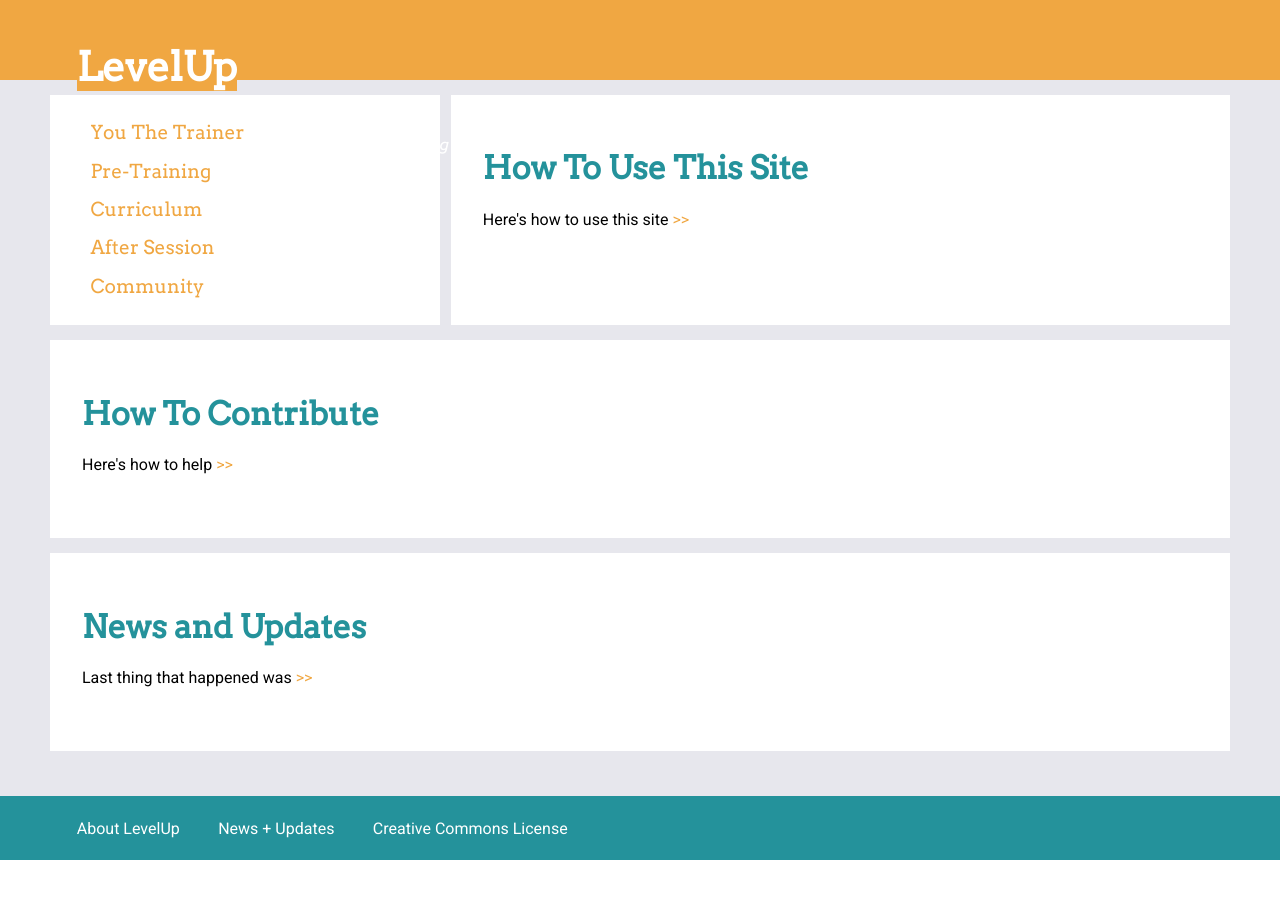
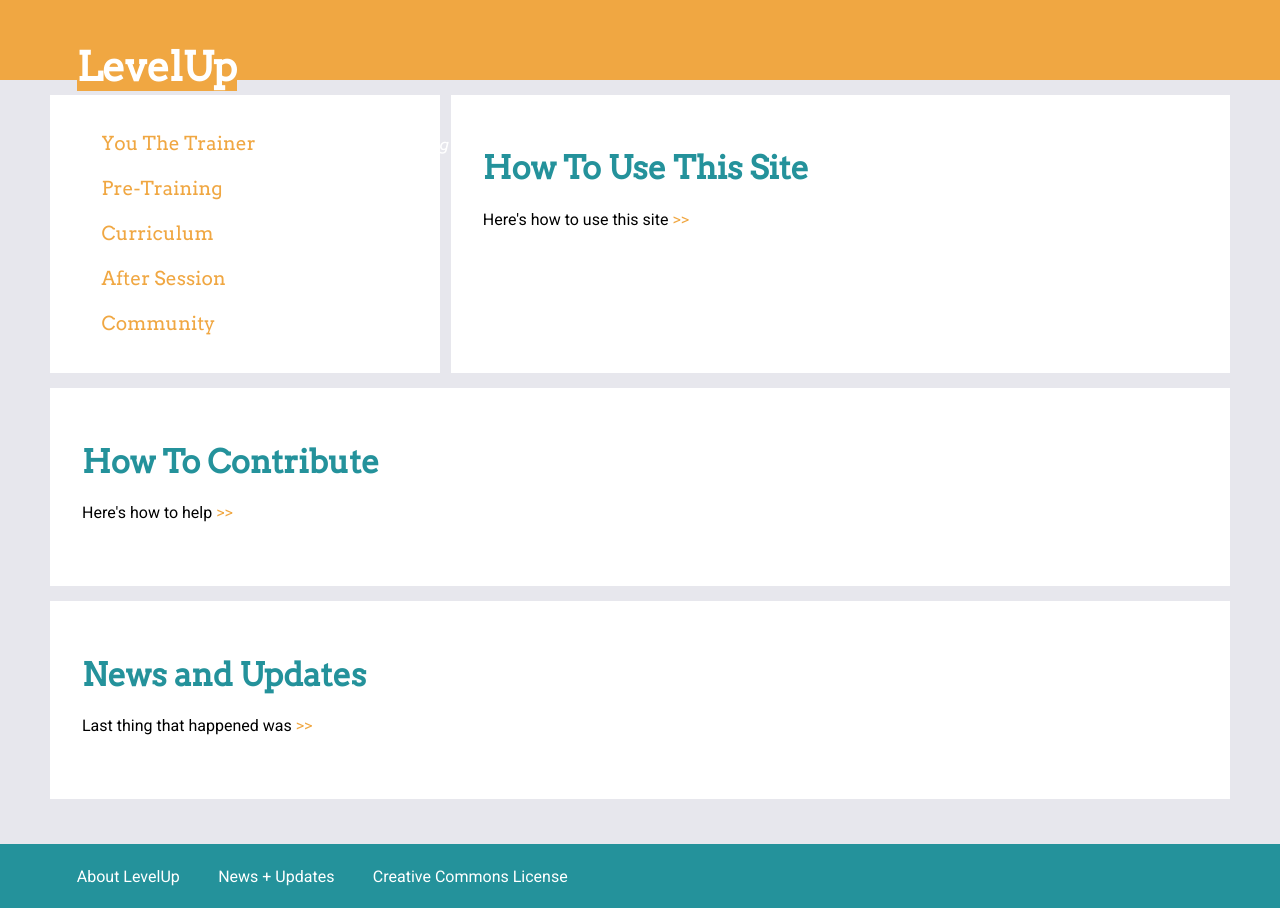
Before and after one commit to levelupcc/level-up, a Jekyll site: the page built from index.html, in a window 1280 px wide. Built offline with Jekyll 4.4.1, drawn with Linux system fonts in a browser that asks for light colours.

Commit message:
fix padding in nav

```diff
--- a/_sass/_core.scss
+++ b/_sass/_core.scss
@@ -97,6 +97,7 @@ h4 { font-size: 1rem; }
 .nav-block {
 	flex-basis: 33%;
 	margin-bottom: 15px;
+	padding: .5rem;
 }
 
 .section-block {
--- a/_sass/_nav.scss
+++ b/_sass/_nav.scss
@@ -17,7 +17,7 @@
 }
 .menu ul {
   position: absolute;
-  top: calc(13.4%);
+  top: calc(13.3%);
   left: calc(35%);
   min-width: 61.3%;
   height: auto;
@@ -27,8 +27,8 @@
 .menu ul > li ul {
   position: relative;
 }
-.menu ul li {
-  padding: .1rem;
+.menu > li {
+  padding: .2rem;
 }
 
 // style
--- a/css/main.css
+++ b/css/main.css
@@ -117,7 +117,8 @@ h4 {
   -webkit-flex-basis: 33%;
       -ms-flex-preferred-size: 33%;
           flex-basis: 33%;
-  margin-bottom: 15px; }
+  margin-bottom: 15px;
+  padding: .5rem; }
 
 .section-block, .section-block_top, .section-block_post {
   -webkit-flex-basis: 100%;
@@ -219,8 +220,8 @@ h4 {
 
 .menu ul {
   position: absolute;
-  top: -webkit-calc(13.4%);
-  top: calc(13.4%);
+  top: -webkit-calc(13.3%);
+  top: calc(13.3%);
   left: -webkit-calc(35%);
   left: calc(35%);
   min-width: 61.3%;
@@ -231,8 +232,8 @@ h4 {
 .menu ul > li ul {
   position: relative; }
 
-.menu ul li {
-  padding: .1rem; }
+.menu > li {
+  padding: .2rem; }
 
 .menu a {
   color: #F0A742; }
```
